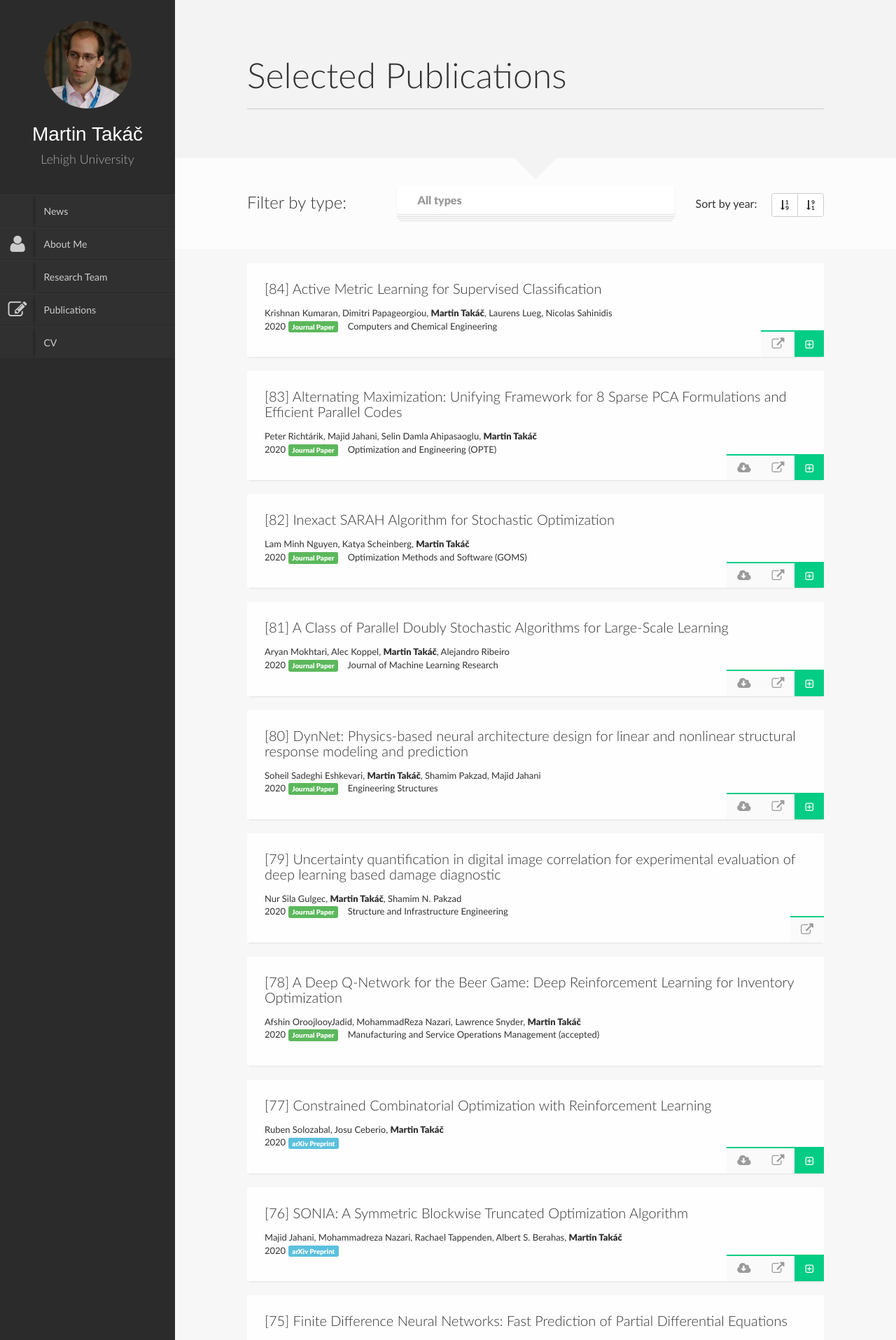
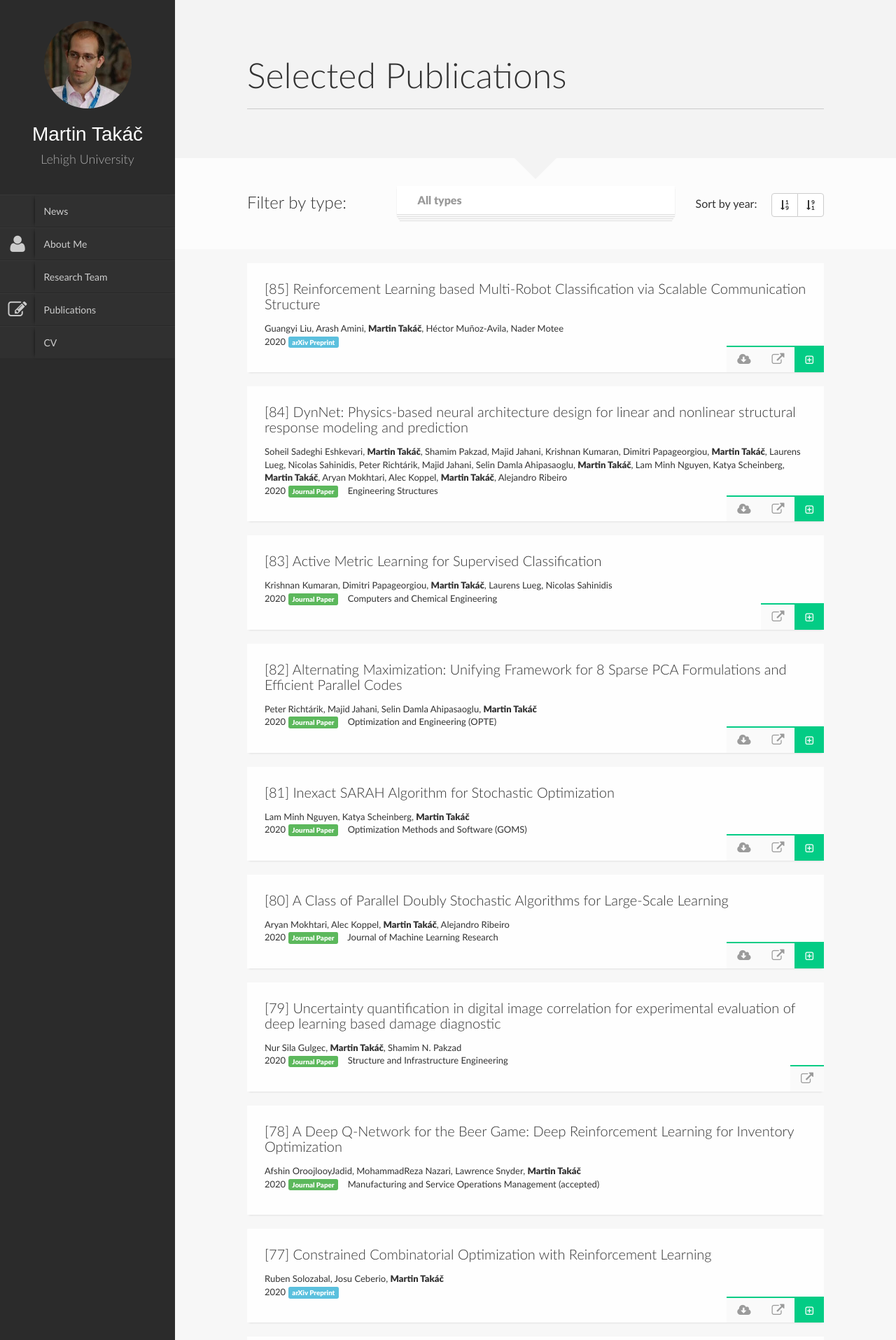
Before and after one commit to martintaki/takac.github.io, a Jekyll site: the page built from Publications.html, in a window 1280 px wide. Shown: the top 1915 px of the page at 70% size. Built offline with Jekyll 4.4.1, drawn with Linux system fonts in a browser that asks for light colours; nearby versions of some CDN libraries; library files that are not in the unit come from our copies; part of the change alters nothing that is shown; some of the changed text lies outside the part shown.

Commit message:
update 12-22-2020

```diff
--- a/_data/papers.yaml
+++ b/_data/papers.yaml
@@ -1,3 +1,56 @@
+- abstract: In the multi-robot collaboration domain, training with Reinforcement Learning
+    (RL) can become intractable, and performance starts to deteriorate drastically
+    as the number of robots increases. In this work, we proposed a distributed multi-robot
+    learning architecture with a scalable communication structure capable of learning
+    a robust communication policy for time-varying communication topology. We construct
+    the communication structure with Long-Short Term Memory (LSTM) cells and star
+    graphs, in which the computational complexity of the proposed learning algorithm
+    scales linearly with the number of robots and suitable for application with a
+    large number of robots. The proposed methodology is validated with a map classification
+    problem in the simulated environment. It is shown that the proposed architecture
+    achieves a comparable classification accuracy with the centralized methods, maintains
+    high performance with various numbers of robots without additional training cost,
+    and robust to hacking and loss of the robots in the network.
+  authors: "Guangyi Liu, Arash Amini, <strong>Martin Tak\xE1\u010D</strong>, H\xE9\
+    ctor Mu\xF1oz-Avila, Nader Motee"
+  link: https://arxiv.org/abs/2012.10480
+  pdf: https://arxiv.org/pdf/2012.10480.pdf
+  title: Reinforcement Learning based Multi-Robot Classification via Scalable Communication
+    Structure
+  type: tpaper
+  year: '2020'
+- abstract: Data-driven models for predicting dynamic responses of linear and nonlinear
+    systems are of great importance due to their wide application from probabilistic
+    analysis to inverse problems such as system identification and damage diagnosis.
+    In this study, a physics-based recurrent neural network model is designed that
+    is able to learn the dynamics of linear and nonlinear multiple degrees of freedom
+    systems given a ground motion. The model is able to estimate a complete set of
+    responses, including displacement, velocity, acceleration, and internal forces.
+    Compared to the most advanced counterparts, this model requires a smaller number
+    of trainable variables while the accuracy of predictions is higher for long trajectories.
+    In addition, the architecture of the recurrent block is inspired by differential
+    equation solver algorithms and it is expected that this approach yields more generalized
+    solutions. In the training phase, we propose multiple novel techniques to dramatically
+    accelerate the learning process using smaller datasets, such as hardsampling,
+    utilization of trajectory loss function, and implementation of a trust-region
+    approach. Numerical case studies are conducted to examine the strength of the
+    network to learn different nonlinear behaviors. It is shown that the network is
+    able to capture different nonlinear behaviors of dynamic systems with very high
+    accuracy and with no need for prior information or very large datasets.
+  authors: "Soheil Sadeghi Eshkevari, <strong>Martin Tak\xE1\u010D</strong>, Shamim\
+    \ Pakzad, Majid Jahani, Krishnan Kumaran, Dimitri Papageorgiou, <strong>Martin\
+    \ Tak\xE1\u010D</strong>, Laurens Lueg, Nicolas Sahinidis, Peter Richt\xE1rik,\
+    \ Majid Jahani, Selin Damla Ahipasaoglu, <strong>Martin Tak\xE1\u010D</strong>,\
+    \ Lam Minh Nguyen, Katya Scheinberg, <strong>Martin Tak\xE1\u010D</strong>, Aryan\
+    \ Mokhtari, Alec Koppel, <strong>Martin Tak\xE1\u010D</strong>, Alejandro Ribeiro"
+  journal: Engineering Structures
+  link: https://www.sciencedirect.com/science/article/abs/pii/S0141029620341833?via%3Dihub
+  ltype: Engineering Structures
+  pdf: https://arxiv.org/pdf/2007.01814.pdf
+  title: 'DynNet: Physics-based neural architecture design for linear and nonlinear
+    structural response modeling and prediction'
+  type: jpaper
+  year: '2020'
 - abstract: "Clustering and classification critically rely on distance metrics that\
     \ provide meaningful comparisons between data points. To this end, learning optimal\
     \ distance functions from data, known as metric learning, aims to facilitate supervised\
@@ -133,34 +186,6 @@
   link: http://jmlr.org/papers/v21/16-311.html
   pdf: http://jmlr.org/papers/volume21/16-311/16-311.pdf
   title: A Class of Parallel Doubly Stochastic Algorithms for Large-Scale Learning
-  type: jpaper
-  year: '2020'
-- abstract: Data-driven models for predicting dynamic responses of linear and nonlinear
-    systems are of great importance due to their wide application from probabilistic
-    analysis to inverse problems such as system identification and damage diagnosis.
-    In this study, a physics-based recurrent neural network model is designed that
-    is able to learn the dynamics of linear and nonlinear multiple degrees of freedom
-    systems given a ground motion. The model is able to estimate a complete set of
-    responses, including displacement, velocity, acceleration, and internal forces.
-    Compared to the most advanced counterparts, this model requires a smaller number
-    of trainable variables while the accuracy of predictions is higher for long trajectories.
-    In addition, the architecture of the recurrent block is inspired by differential
-    equation solver algorithms and it is expected that this approach yields more generalized
-    solutions. In the training phase, we propose multiple novel techniques to dramatically
-    accelerate the learning process using smaller datasets, such as hardsampling,
-    utilization of trajectory loss function, and implementation of a trust-region
-    approach. Numerical case studies are conducted to examine the strength of the
-    network to learn different nonlinear behaviors. It is shown that the network is
-    able to capture different nonlinear behaviors of dynamic systems with very high
-    accuracy and with no need for prior information or very large datasets.
-  authors: "Soheil Sadeghi Eshkevari, <strong>Martin Tak\xE1\u010D</strong>, Shamim\
-    \ Pakzad, Majid Jahani"
-  journal: Engineering Structures
-  link: https://arxiv.org/abs/2007.01814
-  ltype: Engineering Structures
-  pdf: https://arxiv.org/pdf/2007.01814.pdf
-  title: 'DynNet: Physics-based neural architecture design for linear and nonlinear
-    structural response modeling and prediction'
   type: jpaper
   year: '2020'
 - authors: "Nur Sila Gulgec, <strong>Martin Tak\xE1\u010D</strong>, Shamim N. Pakzad"
```
